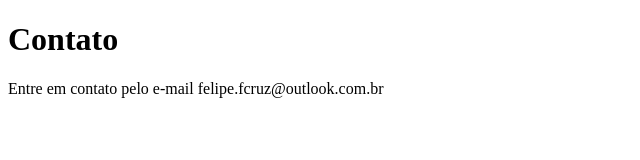
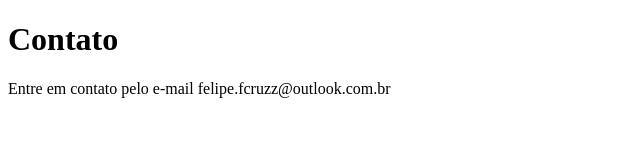
Before and after one commit to dev-felipe-fcruz/sistema-de-cadastro, a plain HTML site: page contato.html in a window 1280 px wide. Shown: the full height of the page, 0-640 px from the left. Drawn offline with Linux system fonts and the light colour scheme.

Commit message:
adicionando o e-mail de contato

```diff
--- a/contato.html
+++ b/contato.html
@@ -7,6 +7,6 @@
 </head>
 <body>
     <h1>Contato</h1>
-    <p>Entre em contato pelo e-mail felipe.fcruz@outlook.com.br</p>
+    <p>Entre em contato pelo e-mail felipe.fcruzz@outlook.com.br</p>
 </body>
 </html>
```
